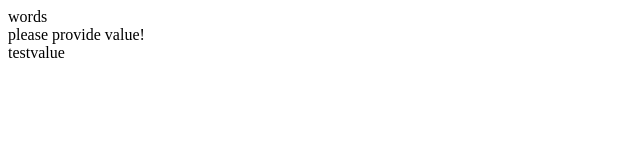
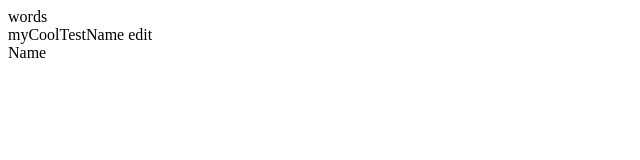
Before and after one commit to HBMattoon/pfcs, a React (Create React App) app in the folder client/: page / in a window 1280 px wide. Shown: the top 160 px of the page, without its empty margins (0-640 px from the left). Built offline with nearby package versions, Linux system fonts and the light colour scheme; the HTML template or start-up script is replaced by a standard one.

Commit message:
more work on charflavor components and add prop type checker

```diff
--- a/client/src/App.jsx
+++ b/client/src/App.jsx
@@ -7,7 +7,6 @@ class App extends React.Component {
     super(props);
     this.state = {
     };
-
   }
 
   componentDidMount() {}
--- a/client/src/components/char_sheet/CharFlavor.jsx
+++ b/client/src/components/char_sheet/CharFlavor.jsx
@@ -1,26 +1,42 @@
 import React from 'react';
+import CharFlavMore from './charflavor/CharFlavMore';
 
-//for testing purposes
-import Flavor from './charflavor/Flavor';
+// for testing purposes
+const testobj = {
+  lock: false,
+  name: 'myCoolTestName',
+  alignment: '',
+  player: '',
+  level: '',
+  deity: '',
+  homeland: '',
+  race: '',
+  size: '',
+  gender: '',
+  height: '',
+  weight: '',
+  hair: '',
+  eyes: '',
+  misc: '',
+};
 
 class CharFlavor extends React.Component {
-  constructor(props){
+  constructor(props) {
     super(props);
     this.state = {
-      showmore: true
-    }
+      showmore: true,
+    };
   }
 
-  flavorLevel () {
-    if(this.state.showmore){
+  flavorLevel() {
+    if (this.state.showmore) {
       return (
-        <Flavor title='testvalue' />
-      );
-    } else {
-      return (
-        <div> flavor messup</div>
+        <CharFlavMore flavobj={testobj} />
       );
     }
+    return (
+      <div> flavor messup</div>
+    );
   }
 
   render() {
@@ -30,7 +46,6 @@ class CharFlavor extends React.Component {
       </div>
     );
   }
-
 }
 
 export default CharFlavor;
--- a/client/src/components/char_sheet/MainBody.jsx
+++ b/client/src/components/char_sheet/MainBody.jsx
@@ -36,5 +36,4 @@ class MainBody extends React.Component {
 // experience points
 // addition notes/ misc
 
-
 export default MainBody;
--- a/client/src/components/char_sheet/charflavor/CharFlavMore.jsx
+++ b/client/src/components/char_sheet/charflavor/CharFlavMore.jsx
@@ -1,39 +1,46 @@
+import React from 'react';
+import Flavor from './Flavor';
+
 class CharFlavMore extends React.Component {
-  constructor(props){
+  constructor(props) {
     super(props);
     this.state = {
-      name:'',
-      alignment:'',
-      player:'',
-      level:'',
-      deity:'',
-      homeland:'',
-      race:'',
-      size:'',
-      gender:'',
-      height:'',
-      weight:'',
-      hair:'',
-      eyes:'',
-      misc:'',
-    }
+      flavObj: undefined,
+    };
+  }
+
+  componentWillMount() {
+    this.setState({
+      flavObj: this.props.flavobj,
+    });
+  }
+
+  flavorPackage(key) {
+    const title = key.charAt(0).toUpperCase() + key.slice(1);
+    const result = {
+      title,
+      lock: this.state.flavObj.lock,
+      value: this.state.flavObj[key],
+    };
+    return result;
+  }
+
+  packageUpdater() {
+
   }
 
   render() {
     return (
       <div className="flavor-more">
         <div className="flav-row">
-
+          <Flavor className="" propsPackage={this.flavorPackage('name')} />
 
         </div>
-        <div className="flav-row">
+        <div className="flav-row" />
+        <div className="flav-row" />
+      </div>
+    );
+  }
+}
 
-        </div>
-        <div className="flav-row">
-
-        </div>
-      </div>
-    )
-  }
-
-}
+export default CharFlavMore;
--- a/client/src/components/char_sheet/charflavor/Flavor.jsx
+++ b/client/src/components/char_sheet/charflavor/Flavor.jsx
@@ -1,48 +1,61 @@
 import React from 'react';
+import PropTypes from 'prop-types';
 
 class Flavor extends React.Component {
   constructor(props) {
     super(props);
     this.state = {
-      value:'',
+      value: '',
       lock: false,
-      title:'default'
-    }
+      title: 'default',
+    };
   }
 
   componentDidMount() {
+    const { value, lock, title } = this.props.propsPackage;
     this.setState({
-      value: (this.props.value ? this.props.value : 'please provide value'),
-      lock: (this.props.lock ? this.props.lock : false),
-      title: (this.props.title ? this.props.title : 'no title provided')
-    })
+      value: (value || 'please provide value'),
+      lock: (lock || false),
+      title: (title || 'no title provided'),
+    });
   }
 
-  flavorEditor () {
-    if(this.state.lock) {
+  flavorEditorCheck() {
+    if (this.state.lock) {
       return (
         <div className="flavor-value-lock">{this.state.value}</div>
-      )
-    } else {
-      return (
-        <div className="flavor-value-unlock">{this.state.value}!</div>
-      )
+      );
     }
+    return (
+      <div className="flavor-value-unlock">
+        {this.state.value}
+        {' '}
+        edit
+      </div>
+    );
   }
 
   render() {
     return (
       <div className="flavor-item">
         <div className="flavor-input">
-          {this.flavorEditor()}
+          {this.flavorEditorCheck()}
         </div>
-        <div className="flavor-devider"></div>
+        <div className="flavor-devider" />
         <div className="flavor-title">
           {this.state.title}
         </div>
       </div>
-    )
+    );
   }
 }
 
+Flavor.propTypes = {
+  propsPackage: PropTypes.shape({
+    value: PropTypes.string,
+    lock: PropTypes.bool,
+    title: PropTypes.string,
+  }),
+};
+
 export default Flavor;
--- a/package.json
+++ b/package.json
@@ -23,6 +23,7 @@
   "homepage": "https://github.com/HBMattoon/WebApp-Template#readme",
   "dependencies": {
     "express": "^4.17.1",
+    "prop-types": "^15.7.2",
     "react": "^16.13.1",
     "react-dom": "^16.13.1"
   },
```
